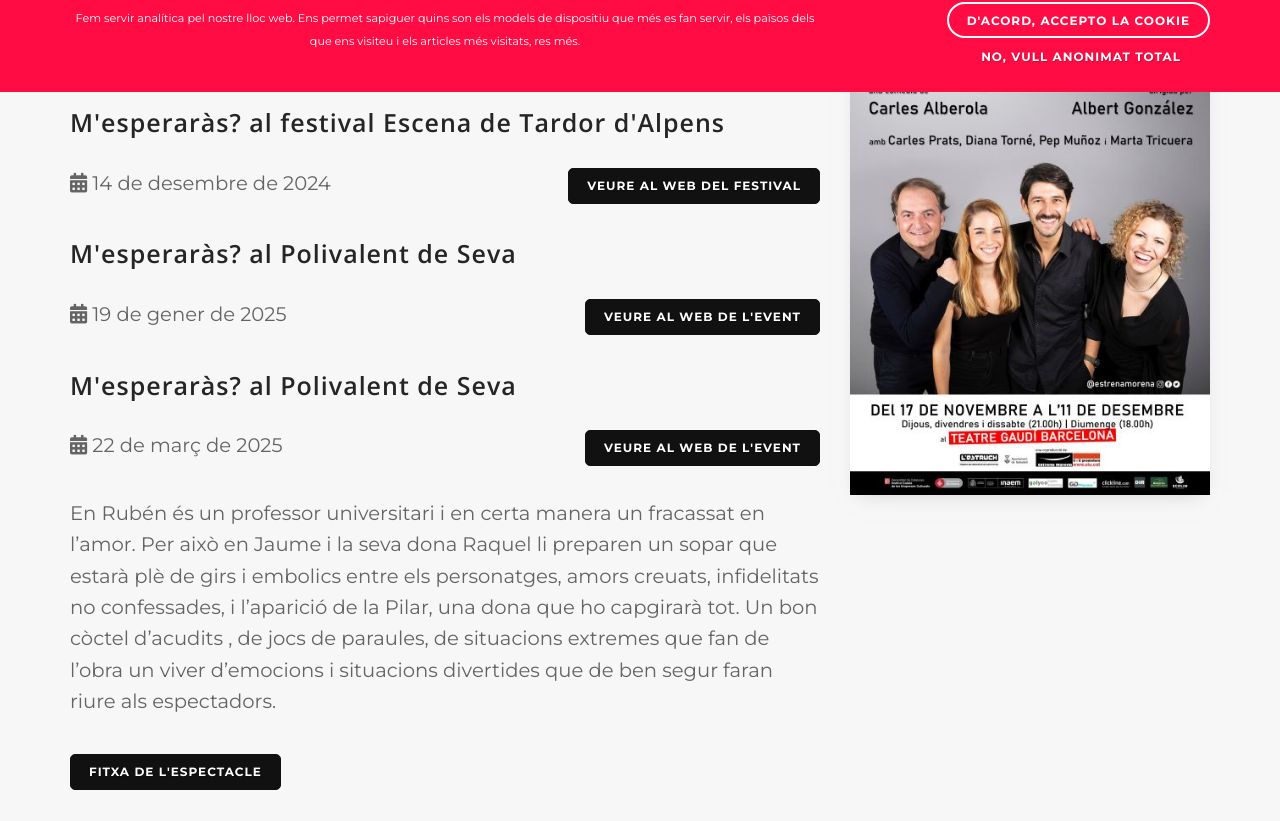
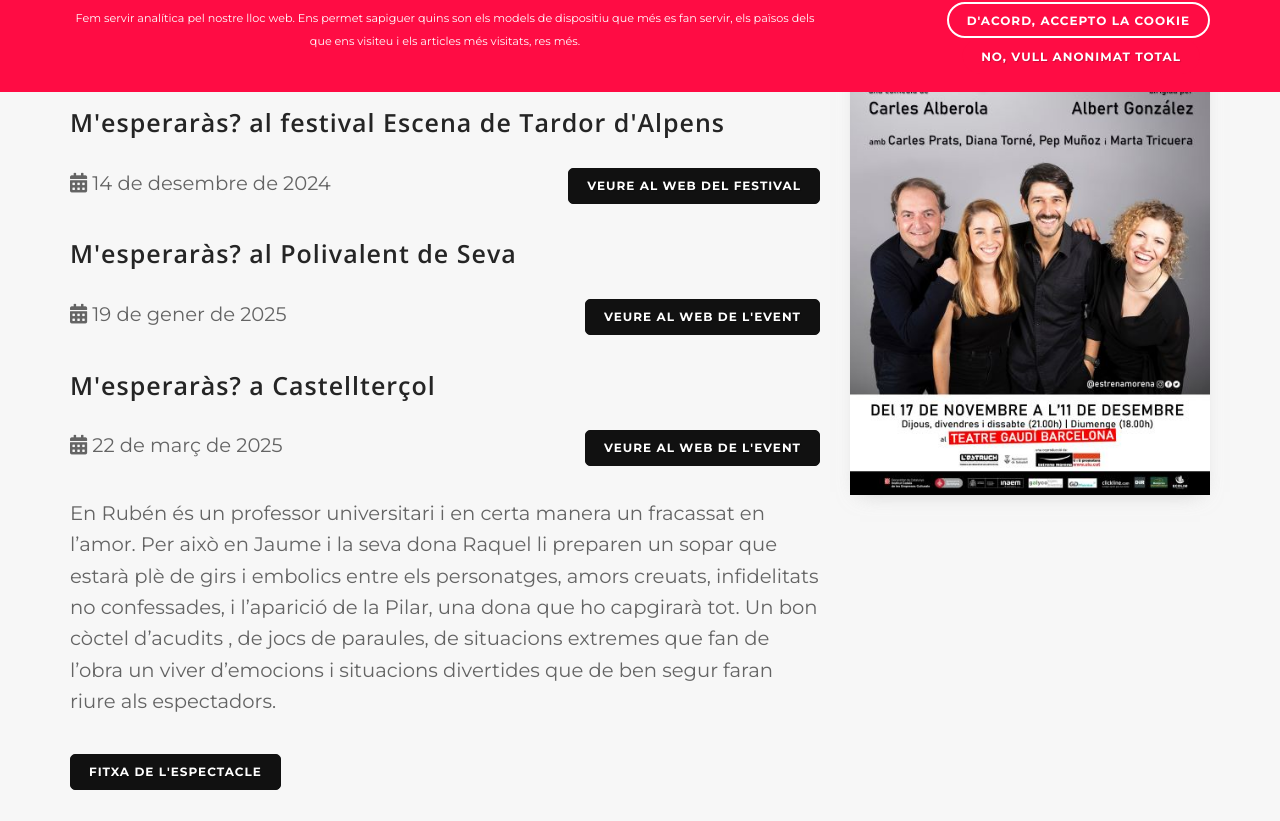
Before and after one commit to taofather/estrenamorena, a plain HTML site: page index.html in a window 1280 px wide. Shown: the part 708-1529 px from the top of the page. Drawn offline with nearby package versions, Linux system fonts and the light colour scheme.

Commit message:
fix castellterçol

```diff
--- a/index.html
+++ b/index.html
@@ -213,7 +213,7 @@
                     </a>
                     </p>
 
-                    <h3>M'esperaràs? al Polivalent de Seva</h3>
+                    <h3>M'esperaràs? a Castellterçol</h3>
                     <p><i class="fa fa-calendar-alt"></i> 22 de març de 2025
                     <a class="btn btn-dark right" target="_blank" href="https://elcentru.com/">
                         Veure al web de l'event
```
